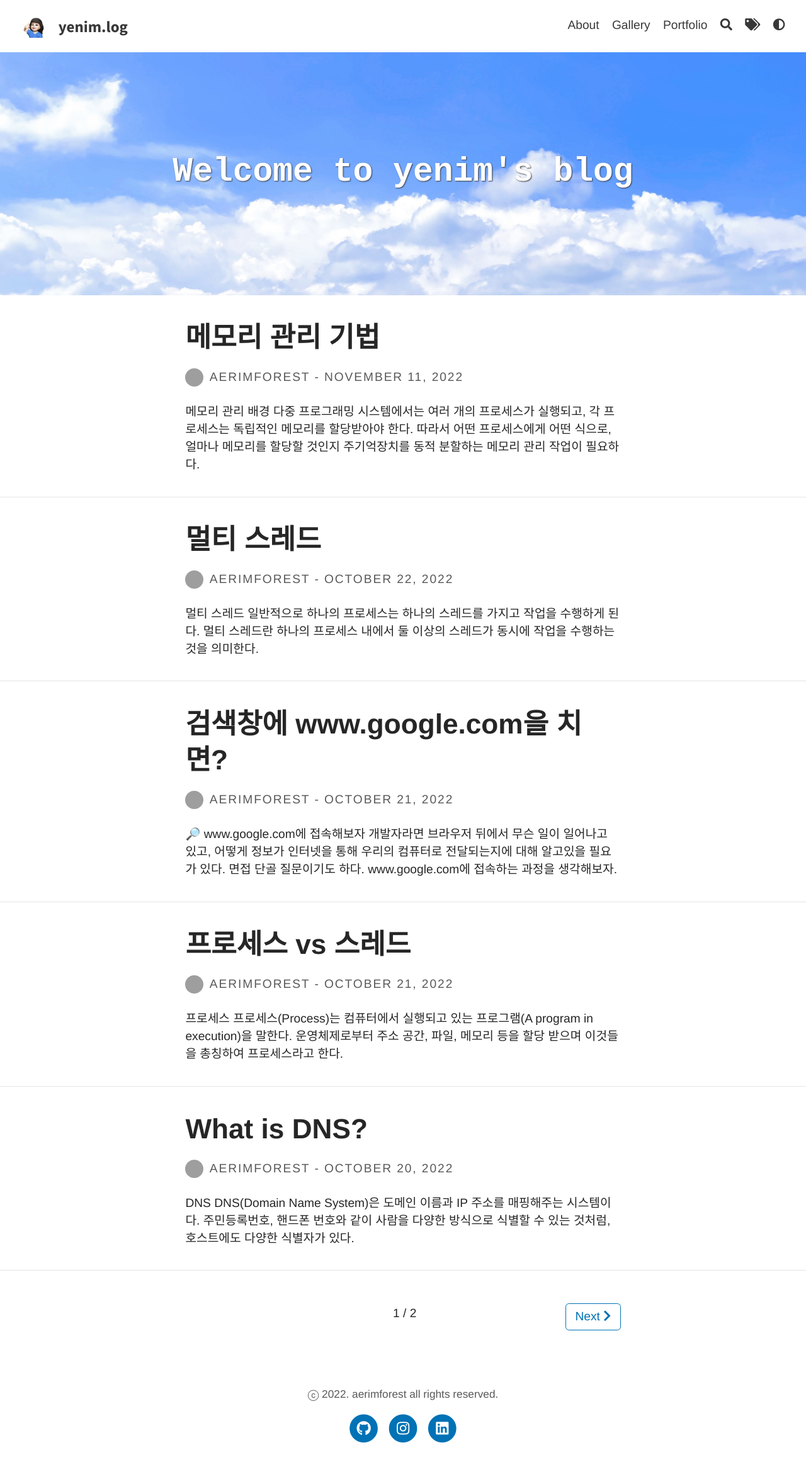
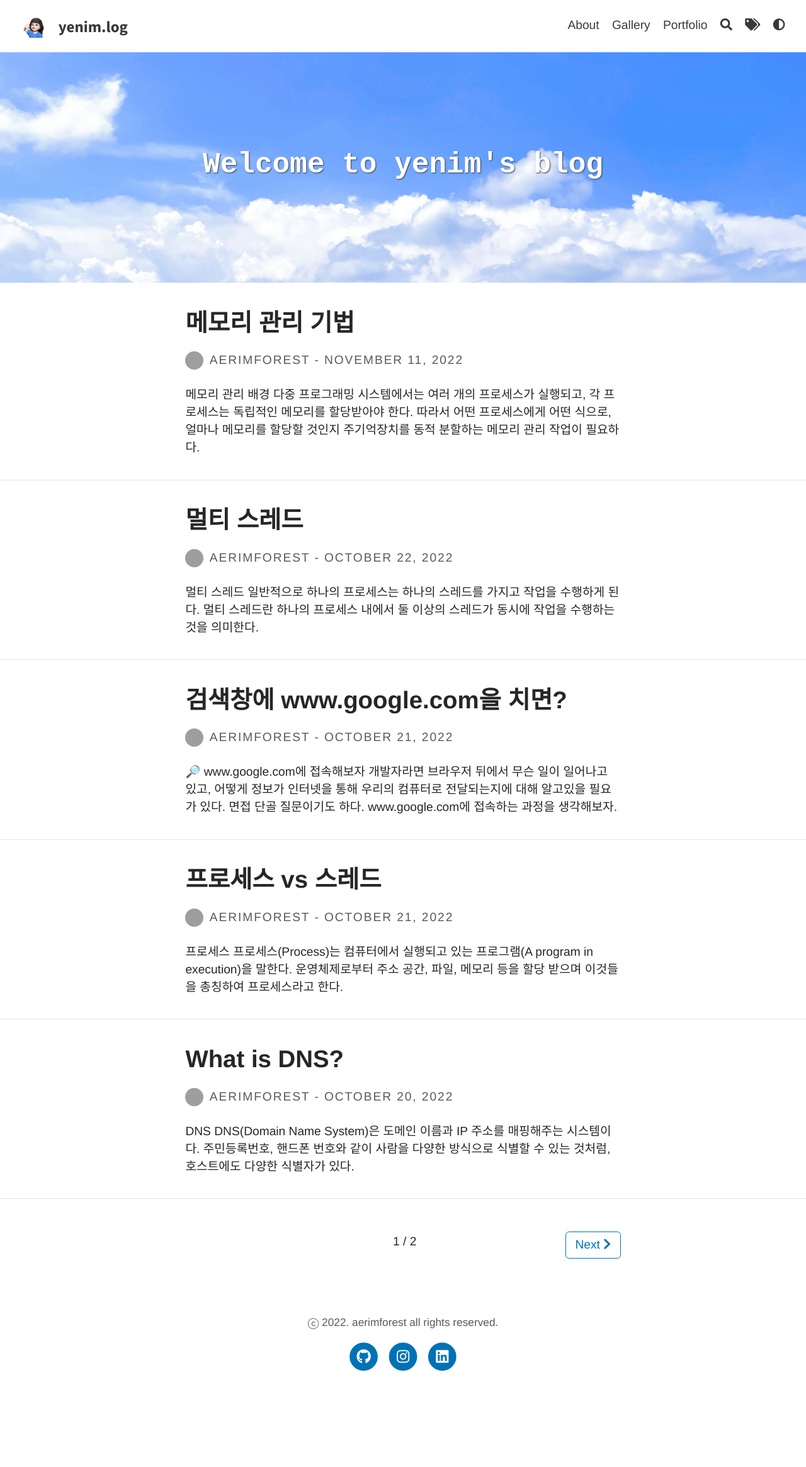
Before and after one commit to aerimforest/aerimforest.github.io, a Jekyll site: the page built from index.html, in a window 1280 px wide. Shown: the whole page at 63% size. Built offline with Jekyll 4.4.1, drawn with Linux system fonts in a browser that asks for light colours; some web fonts are replaced; the list of posts is cut into pages by our own code; after the commit the page ends 2216 px from its top, so only the background shows below that; grey boxes are pictures that could not be loaded.

Commit message:
[style] set font size

```diff
--- a/_sass/base/_global.scss
+++ b/_sass/base/_global.scss
@@ -45,7 +45,7 @@ h6 {
 }
 
 h1 {
-  font-size: 2.3em;
+  font-size: 2em;
   padding-bottom: 1%;
 }
 
```
